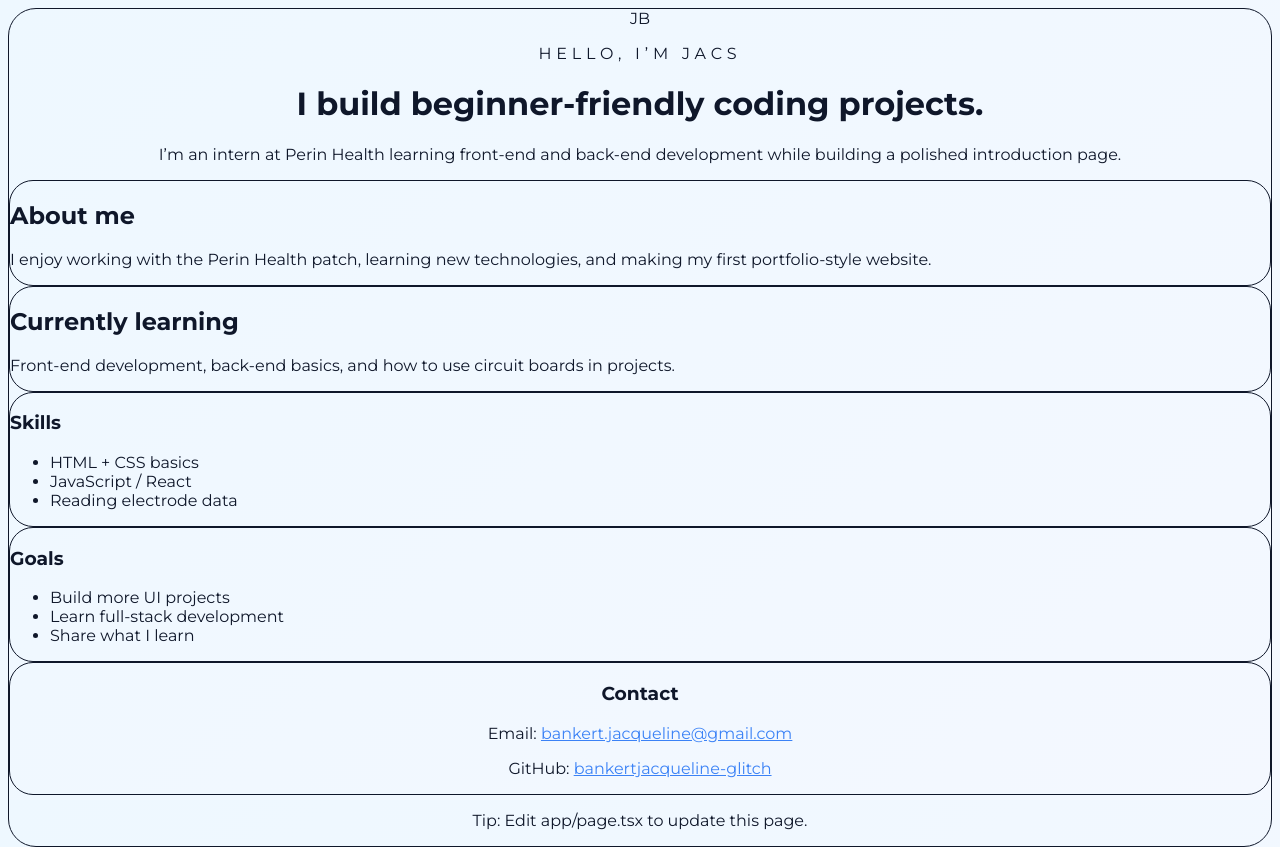
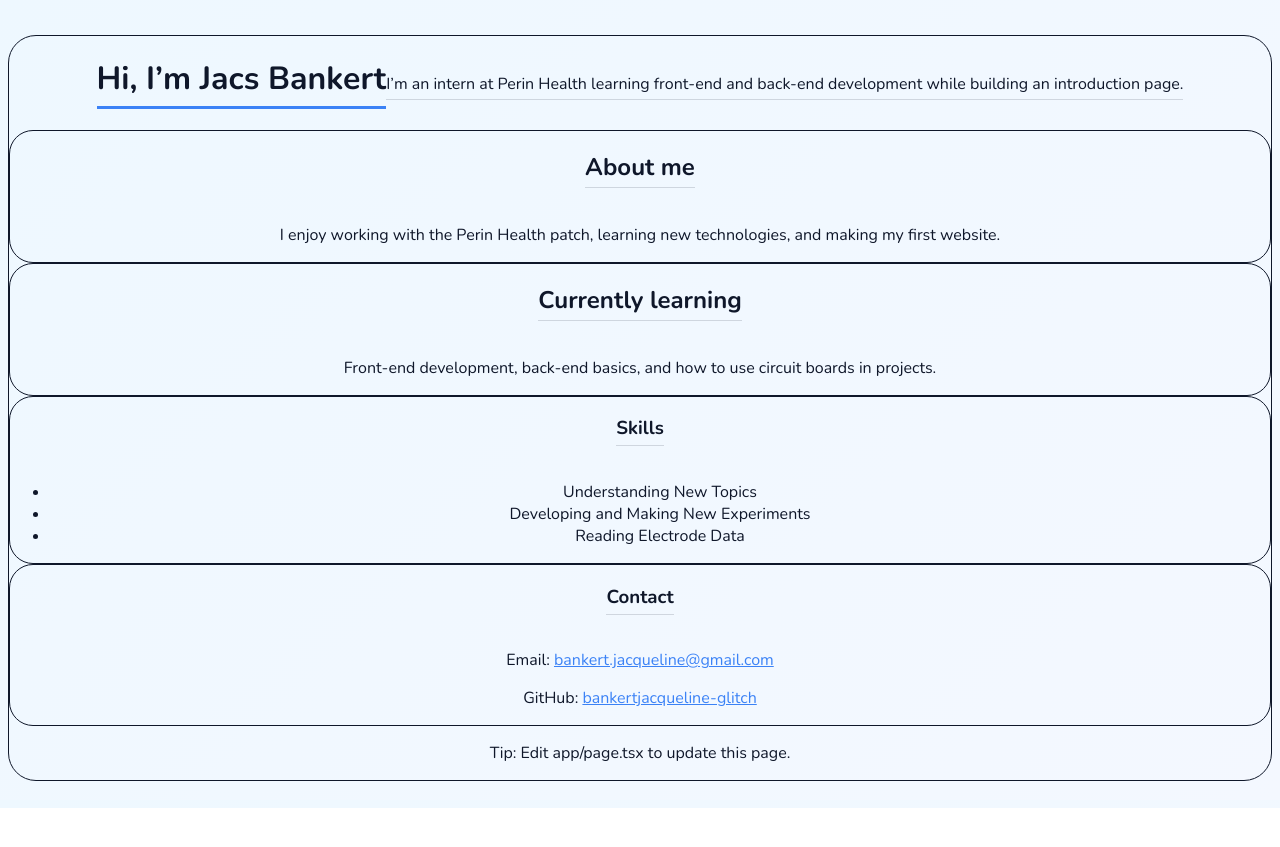
Before and after one commit to bankertjacqueline-glitch/My-Front-End-App, a Next.js app: page / in a window 1280 px wide. After the commit the page ends 808 px from the top, so only its background shows below. Built offline with nearby package versions, Linux system fonts and the light colour scheme.

Commit message:
Add underlines to titles and switch to Nunito font

```diff
--- a/app/globals.css
+++ b/app/globals.css
@@ -1,4 +1,4 @@
-@import url('https://fonts.googleapis.com/css2?family=Montserrat:wght@400;500;600;700&display=swap');
+@import url('https://fonts.googleapis.com/css2?family=Nunito:wght@400;600;700;800&display=swap');
 
 @tailwind base;
 @tailwind components;
@@ -15,10 +15,23 @@
 body {
   background: linear-gradient(135deg, var(--bg-start), var(--bg-end));
   color: var(--text);
-  font-family: 'Montserrat', Inter, ui-sans-serif, system-ui, -apple-system, "Segoe UI",
+  font-family: 'Nunito', Inter, ui-sans-serif, system-ui, -apple-system, "Segoe UI",
     Roboto, "Helvetica Neue", Arial;
   -webkit-font-smoothing: antialiased;
   -moz-osx-font-smoothing: grayscale;
+}
+
+/* Headline underline styles */
+.heading-underline {
+  display: inline-block;
+  border-bottom: 3px solid var(--accent);
+  padding-bottom: 0.35rem;
+}
+
+.subtitle-underline {
+  display: inline-block;
+  border-bottom: 1px solid rgba(15, 23, 42, 0.15);
+  padding-bottom: 0.25rem;
 }
 
 /* Link and accent helpers */
--- a/app/page.tsx
+++ b/app/page.tsx
@@ -1,30 +1,28 @@
 export default function Home() {
   return (
     <div className="min-h-screen flex items-center justify-center bg-slate-100 px-4 py-10">
-      <main className="w-full max-w-3xl rounded-[28px] border border-slate-200/80 bg-white/95 p-10 shadow-2xl shadow-slate-200/80 backdrop-blur-xl">
+      <main className="w-full max-w-3xl rounded-[28px] border border-slate-200/80 bg-white/95 p-10 shadow-2xl shadow-slate-200/80 backdrop-blur-xl text-center">
         <header className="flex flex-col items-center gap-4 text-center">
-          <div className="h-24 w-24 rounded-full bg-blue-600 flex items-center justify-center text-white text-3xl font-bold shadow-xl shadow-blue-200/60">JB</div>
-          <div>
-            <p className="text-sm uppercase tracking-[0.3em] text-blue-600">Hello, I’m Jacs</p>
-            <h1 className="mt-3 text-4xl font-semibold text-slate-950 sm:text-5xl">
-              I build beginner-friendly coding projects.
+          <div className="w-full">
+            <h1 className="text-4xl font-semibold text-slate-950 sm:text-5xl heading-underline">
+              Hi, I’m Jacs Bankert
             </h1>
-            <p className="mx-auto mt-4 max-w-2xl text-base leading-8 text-slate-600 sm:text-lg">
-              I’m an intern at Perin Health learning front-end and back-end development while building a polished introduction page.
+            <p className="mx-auto mt-4 max-w-2xl text-base leading-8 text-slate-600 sm:text-lg subtitle-underline">
+              I’m an intern at Perin Health learning front-end and back-end development while building an introduction page.
             </p>
           </div>
         </header>
 
         <section className="mt-10 grid gap-5 md:grid-cols-2">
-          <div className="rounded-[24px] border border-slate-200/80 bg-slate-50 p-6 shadow-sm">
-            <h2 className="text-xl font-semibold text-slate-900">About me</h2>
+          <div className="rounded-[24px] border border-slate-200/80 bg-slate-50 p-6 shadow-sm text-center">
+            <h2 className="text-xl font-semibold text-slate-900 subtitle-underline">About me</h2>
             <p className="mt-3 text-slate-600 leading-7">
-              I enjoy working with the Perin Health patch, learning new technologies, and making my first portfolio-style website.
+              I enjoy working with the Perin Health patch, learning new technologies, and making my first website.
             </p>
           </div>
 
-          <div className="rounded-[24px] border border-slate-200/80 bg-slate-50 p-6 shadow-sm">
-            <h2 className="text-xl font-semibold text-slate-900">Currently learning</h2>
+          <div className="rounded-[24px] border border-slate-200/80 bg-slate-50 p-6 shadow-sm text-center">
+            <h2 className="text-xl font-semibold text-slate-900 subtitle-underline">Currently learning</h2>
             <p className="mt-3 text-slate-600 leading-7">
               Front-end development, back-end basics, and how to use circuit boards in projects.
             </p>
@@ -32,27 +30,18 @@ export default function Home() {
         </section>
 
         <section className="mt-6 grid gap-4 sm:grid-cols-2">
-          <div className="rounded-[24px] border border-slate-200/80 bg-slate-50 p-6 shadow-sm">
-            <h3 className="text-lg font-medium text-slate-900">Skills</h3>
+          <div className="rounded-[24px] border border-slate-200/80 bg-slate-50 p-6 shadow-sm text-center">
+            <h3 className="text-lg font-medium text-slate-900 subtitle-underline">Skills</h3>
             <ul className="mt-3 space-y-2 text-slate-600">
-              <li>HTML + CSS basics</li>
-              <li>JavaScript / React</li>
-              <li>Reading electrode data</li>
-            </ul>
-          </div>
-
-          <div className="rounded-[24px] border border-slate-200/80 bg-slate-50 p-6 shadow-sm">
-            <h3 className="text-lg font-medium text-slate-900">Goals</h3>
-            <ul className="mt-3 space-y-2 text-slate-600">
-              <li>Build more UI projects</li>
-              <li>Learn full-stack development</li>
-              <li>Share what I learn</li>
+              <li>Understanding New Topics</li>
+              <li>Developing and Making New Experiments</li>
+              <li>Reading Electrode Data</li>
             </ul>
           </div>
         </section>
 
         <section className="mt-8 rounded-[24px] border border-slate-200/80 bg-slate-50 p-6 text-center shadow-sm">
-          <h3 className="text-lg font-semibold text-slate-900">Contact</h3>
+          <h3 className="text-lg font-semibold text-slate-900 subtitle-underline">Contact</h3>
           <p className="mt-3 text-slate-600">
             Email: <a href="mailto:bankert.jacqueline@gmail.com" className="text-blue-600 hover:text-blue-700">bankert.jacqueline@gmail.com</a>
           </p>
```
